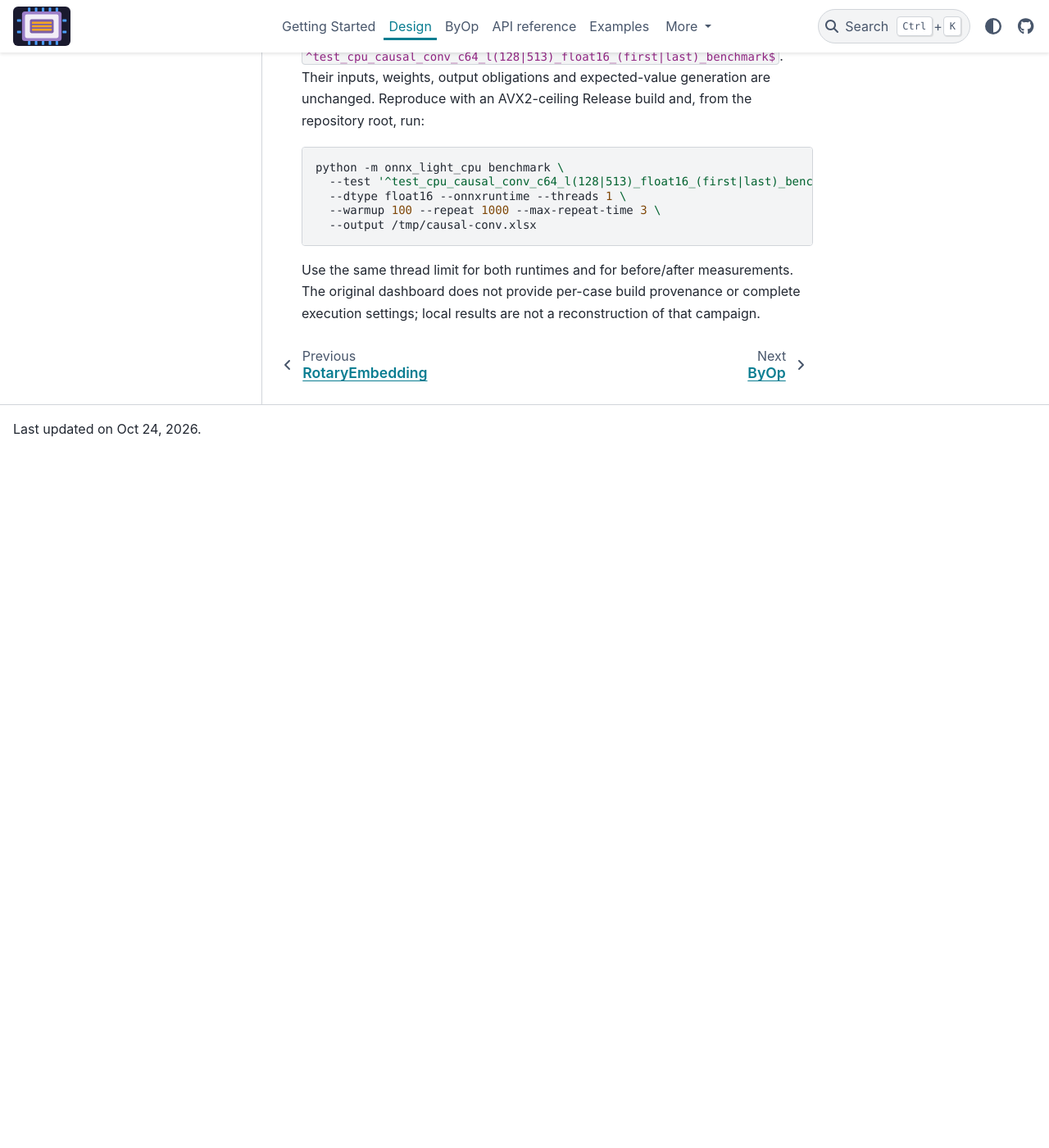
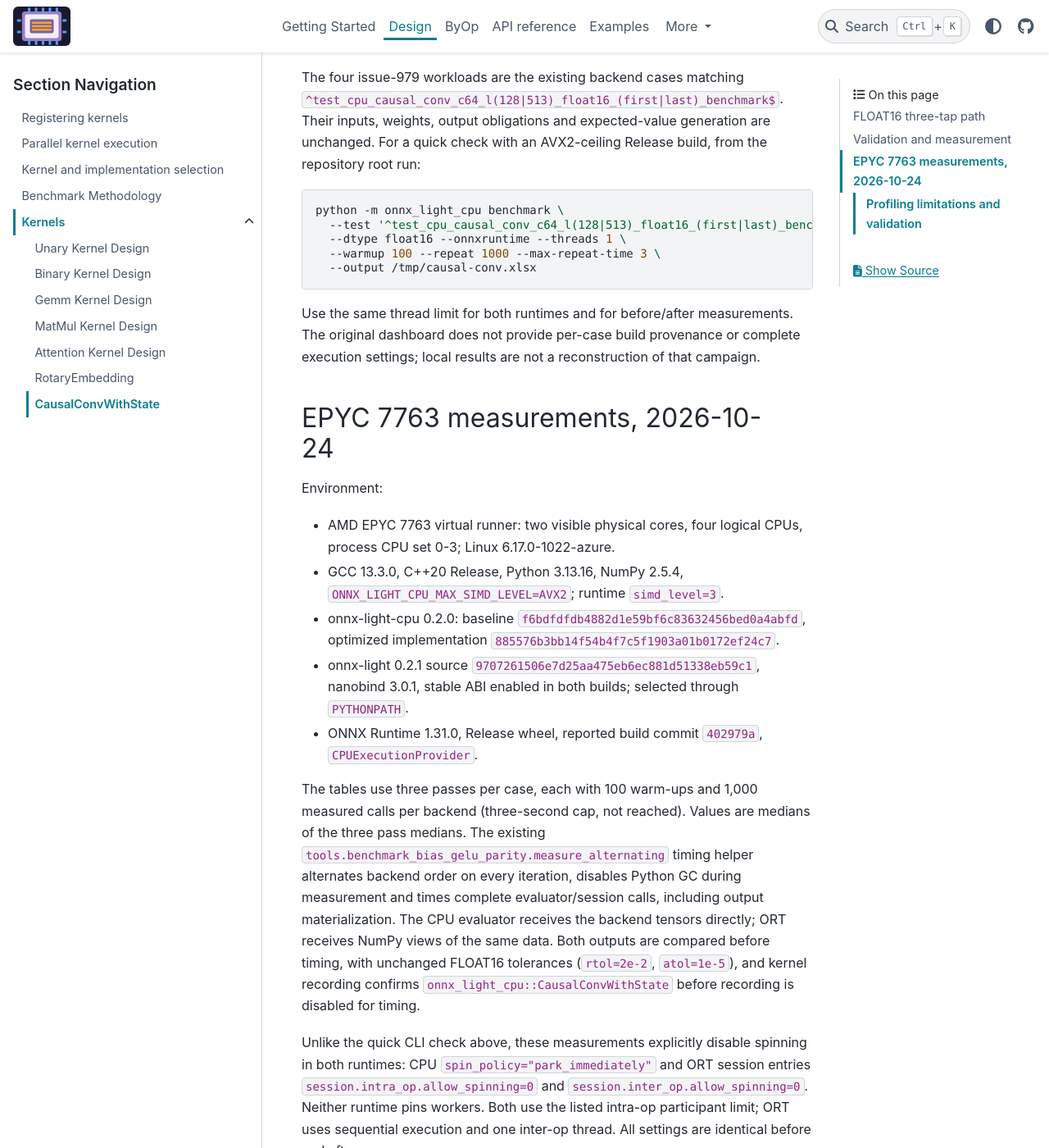
Before and after one commit to xadupre/onnx-light-cpu, a Sphinx documentation site: the page built from docs/design/kernels/causal_conv_with_state_kernel_design.rst, in a window 1280 px wide and 1400 px high, scrolled down 1065 px. Shown: the whole window at 82% size. Built offline with Sphinx 7.4.7 and the PyData theme 0.15.4, drawn with Linux system fonts in a browser that asks for light colours; pages that are not in the unit, such as notebooks, are missing from menus; before the commit the page ends 1618 px from its top, so only the background shows below that; some of the changed text lies outside the part shown.

Commit message:
Document reproducible causal convolution latency improvements on EPYC AVX2
Co-authored-by: xadupre <22452781+xadupre@users.noreply.github.com>

```diff
--- a/docs/design/kernels/causal_conv_with_state_kernel_design.rst
+++ b/docs/design/kernels/causal_conv_with_state_kernel_design.rst
@@ -24,6 +24,9 @@ half-precision accumulation or approximate activation. Present state is copied
 from the original input bits, preserving signed zero and NaN payloads.
 
 Independent channel rows/tiles use ``ExecuteRanges`` and the caller's executor.
+The work estimate counts converted output elements rather than repeating the
+general kernel's per-tap conversion cost, avoiding worker wake-ups for short
+prefills.
 Scratch is fixed-size stack storage, not a full-tensor conversion, persistent
 cache, worker allocation or private thread pool. Unsupported configurations
 continue to use the general implementation.
@@ -40,8 +43,8 @@ and serial/parallel/nested scheduling.
 The four issue-979 workloads are the existing backend cases matching
 ``^test_cpu_causal_conv_c64_l(128|513)_float16_(first|last)_benchmark$``.
 Their inputs, weights, output obligations and expected-value generation are
-unchanged. Reproduce with an AVX2-ceiling Release build and, from the repository
-root, run:
+unchanged. For a quick check with an AVX2-ceiling Release build, from the
+repository root run:
 
 .. code-block:: bash
 
@@ -54,3 +57,78 @@ root, run:
 Use the same thread limit for both runtimes and for before/after measurements.
 The original dashboard does not provide per-case build provenance or complete
 execution settings; local results are not a reconstruction of that campaign.
+
+EPYC 7763 measurements, 2026-10-24
+---------------------------------
+
+Environment:
+
+* AMD EPYC 7763 virtual runner: two visible physical cores, four logical CPUs,
+  process CPU set 0-3; Linux 6.17.0-1022-azure.
+* GCC 13.3.0, C++20 Release, Python 3.13.16, NumPy 2.5.4,
+  ``ONNX_LIGHT_CPU_MAX_SIMD_LEVEL=AVX2``; runtime ``simd_level=3``.
+* onnx-light-cpu 0.2.0: baseline ``f6bdfdfdb4882d1e59bf6c83632456bed0a4abfd``,
+  optimized implementation ``885576b3bb14f54b4f7c5f1903a01b0172ef24c7``.
+* onnx-light 0.2.1 source
+  ``9707261506e7d25aa475eb6ec881d51338eb59c1``, nanobind 3.0.1,
+  stable ABI enabled in both builds; selected through ``PYTHONPATH``.
+* ONNX Runtime 1.31.0, Release wheel, reported build commit ``402979a``,
+  ``CPUExecutionProvider``.
+
+The tables use three passes per case, each with 100 warm-ups and 1,000 measured
+calls per backend (three-second cap, not reached). Values are medians of the
+three pass medians. The existing
+``tools.benchmark_bias_gelu_parity.measure_alternating`` timing helper alternates
+backend order on every iteration, disables Python GC during measurement and
+times complete evaluator/session calls, including output materialization.
+The CPU evaluator receives the backend tensors directly; ORT receives NumPy
+views of the same data. Both outputs are compared before timing, with unchanged
+FLOAT16 tolerances (``rtol=2e-2``, ``atol=1e-5``), and kernel recording confirms
+``onnx_light_cpu::CausalConvWithState`` before recording is disabled for timing.
+
+Unlike the quick CLI check above, these measurements explicitly disable
+spinning in both runtimes: CPU ``spin_policy="park_immediately"`` and ORT session
+entries ``session.intra_op.allow_spinning=0`` and
+``session.inter_op.allow_spinning=0``. Neither runtime pins workers. Both use
+the listed intra-op participant limit; ORT uses sequential execution and one
+inter-op thread. All settings are identical before and after.
+
+.. csv-table:: One participant; latency in milliseconds
+   :header: "Case", "CPU before", "CPU after", "ORT before", "ORT after"
+
+   "L128 first", 0.184744, 0.017032, 0.040596, 0.040997
+   "L128 last", 0.186232, 0.019612, 0.051491, 0.051316
+   "L513 first", 0.717508, 0.032836, 0.113061, 0.109103
+   "L513 last", 0.734309, 0.043767, 0.160901, 0.154067
+
+.. csv-table:: Four-participant limit; latency in milliseconds
+   :header: "Case", "CPU before", "CPU after", "ORT before", "ORT after"
+
+   "L128 first", 0.183933, 0.017258, 0.040847, 0.040495
+   "L128 last", 0.185521, 0.019622, 0.051652, 0.051376
+   "L513 first", 0.461956, 0.033022, 0.120870, 0.108693
+   "L513 last", 0.480931, 0.044182, 0.165799, 0.154539
+
+Every baseline pass reproduced an ORT advantage; every optimized pass reversed
+it. Serial CPU latency improves 9.50-21.85x, ending 2.41-3.52x faster than ORT.
+With four participants permitted, improvements are 9.45-13.99x. The optimized
+cost estimate keeps these small workloads serial; the larger scheduling tests
+still exercise the runtime executor. The four-participant baseline L513-first
+pass medians varied from 0.457 to 0.490 ms, well outside near-parity with ORT.
+
+Profiling limitations and validation
+~~~~~~~~~~~~~~~~~~~~~~~~~~~~~~~~~~~
+
+``perf stat -e cycles`` was denied by the runner's
+``perf_event_paranoid=4`` policy, so no native sampled-profile percentages are
+claimed. A 1,000-call ``cProfile`` pass per serial case attributed over 99% of
+time to the evaluator's native execution call, not Python feed preparation.
+Source inspection identified the repeated software half conversions in the
+scalar tap loop. Tiling removes those conversions without moving allocation,
+packing or other work outside the timed invocation.
+
+All 12 focused C++ tests pass before and after the optimization, including exact
+finite FLOAT16 comparisons, both operator outputs, special values, fallback
+configurations and executor scheduling. No AVX-512 host was available and a
+separate scalar-only build was not run; this result is specifically for the
+documented AVX2 host.
```
